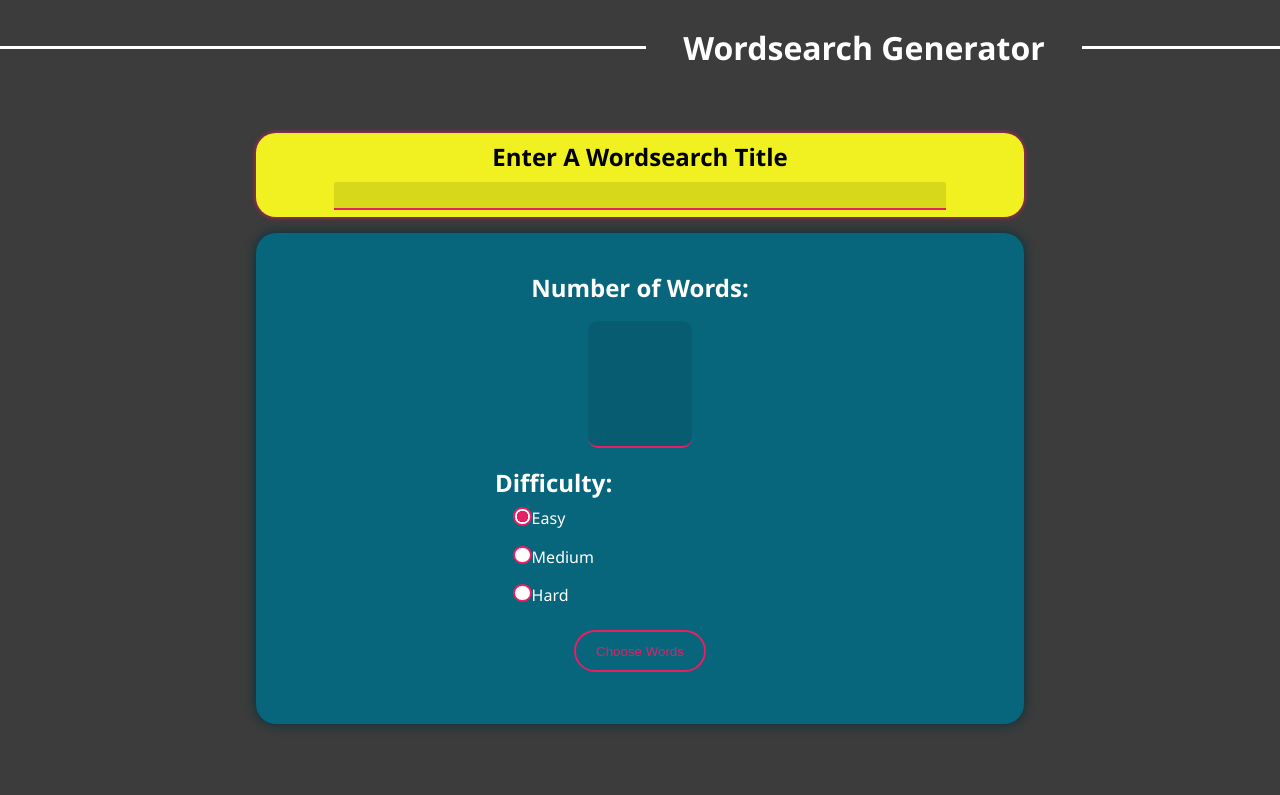
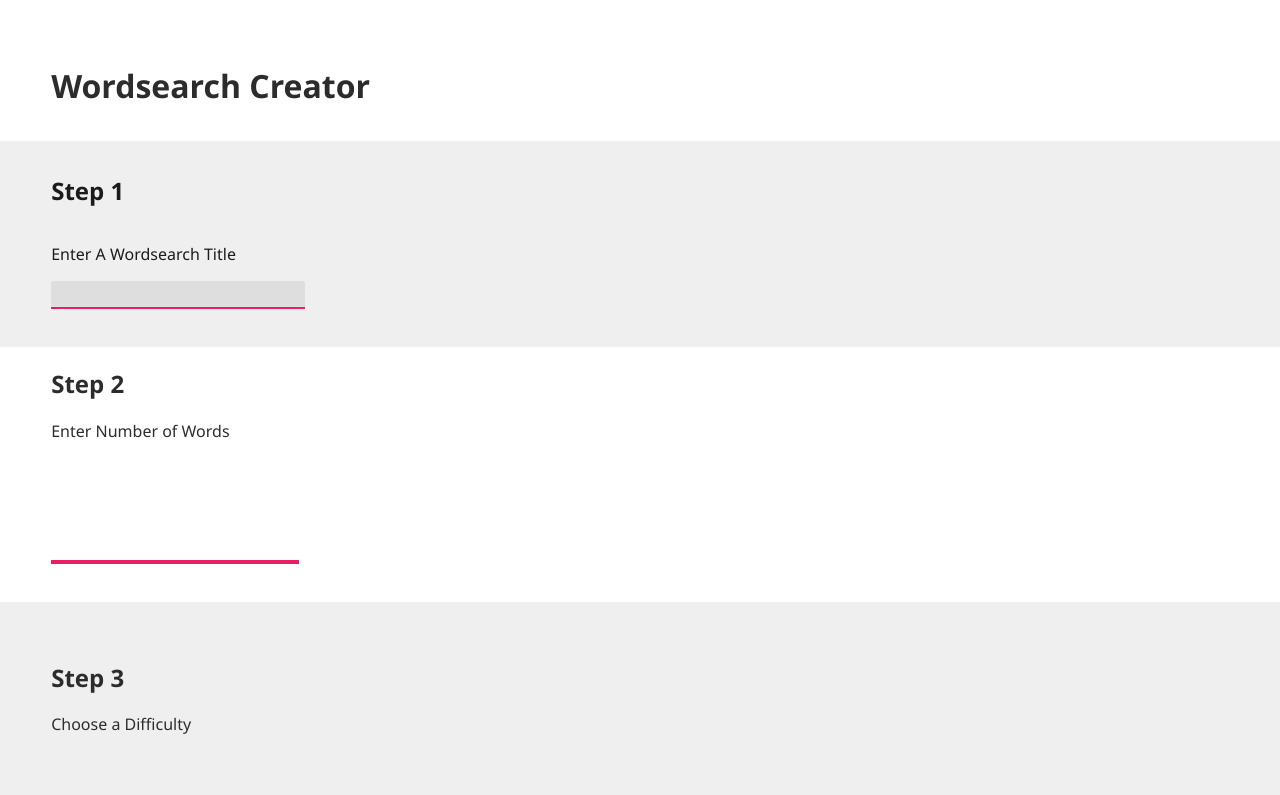
Before and after one commit to emiliolugo/wordsearch, a React (Vite) app: page / in a window 1280 px wide. Shown: the top 795 px of the page. Built offline with nearby package versions, Linux system fonts and the light colour scheme.

Commit message:
changed design

```diff
--- a/src/Footer.jsx
+++ b/src/Footer.jsx
@@ -3,7 +3,7 @@ import React from "react";
 export default function Footer(){
     return(
         <div className="footer">
-            <small>&copy;Emilio Lugo 2024. All rights reserved.</small>
+            <small>&copy; 2024. All rights reserved.</small>
         </div>
     )
 }
--- a/src/Header.jsx
+++ b/src/Header.jsx
@@ -3,13 +3,7 @@ import { motion } from "framer-motion";
 
 const Header = () => (
   <div className="header">
-    <span id = "hr1">
-    </span>
-    <div className = "top-text"><h1 className = "title">Wordsearch Generator</h1>
-    </div>
-    <span id = "hr2">
-    </span>
-
+    <h1 className = "title">Wordsearch Creator</h1>
   </div>
 );
 
--- a/src/Wordsearch.jsx
+++ b/src/Wordsearch.jsx
@@ -48,6 +48,11 @@ export default function Wordsearch() {
   // Function to handle word search generation
   function createRandomWords(event) {
     event.preventDefault();
+    event.preventDefault();
+    const numWords = parseInt(document.getElementById("num-words").value);
+    setWordCount(numWords);
+    const updatedWordArr = Array(numWords).fill(""); // Initialize with empty strings
+    setWordArr(updatedWordArr);
     setWordArr((prevWordArr) => {
       const randomWordsArray = generate(prevWordArr.length); // Adjust the options as needed
       return randomWordsArray;
@@ -222,6 +227,7 @@ export default function Wordsearch() {
         <div className="text-box" key={i}>
           <label className="word-label">
             Word {i + 1}:
+
             <input
               type="text"
               name={`word-${i}`}
@@ -261,9 +267,10 @@ export default function Wordsearch() {
       <div className="spacer-main">
         {!displayedSearch && (
           <form className="title-prompt">
-            <label className="word-count-label">
-              Enter A Wordsearch Title
-              <br></br>
+            <label className="word-title-label">
+              <h2>Step 1</h2>
+              <p>Enter A Wordsearch Title</p>
+
               <input
                 onChange={(event) => handleTitle(event)}
                 type="text"
@@ -276,10 +283,10 @@ export default function Wordsearch() {
         )}
         {!displayedSearch && (
           <div className="intro">
-            <div className="main-questions">
+            <h2>Step 2</h2>
               <form className="word-count-prompt" onSubmit={handleSubmit}>
                 <label className="word-count-label">
-                  Number of Words:<br />
+                  Enter Number of Words<br></br>
                   <input
                     id="num-words"
                     type="number"
@@ -291,7 +298,8 @@ export default function Wordsearch() {
                   onChange={(event) => handleDifficulty(event)}
                   className="difficulty"
                 >
-                  <label id="diff-label">Difficulty:</label>
+                  <h2>Step 3</h2>
+                  <label id="diff-label">Choose a Difficulty</label>
                   <div className="difficulty-radio">
                     <label className="diff-labels">
                       <input
@@ -300,26 +308,33 @@ export default function Wordsearch() {
                         name="difficulty"
                         defaultChecked
                       />
-                      Easy
+                      &#160;Easy
                     </label>
                     <label className="diff-labels">
                       <input type="radio" value="Medium" name="difficulty" />
-                      Medium
+                      &#160;Medium
                     </label>
                     <label className="diff-labels">
                       <input type="radio" value="Hard" name="difficulty" />
-                      Hard
+                      &#160;Hard
                     </label>
                   </div>
-                </div>
-                <button
+                  <div className="wrd-srch-btn">
+                  <button
                   type="submit"
                   className="create-word-search"
                 >
                   Choose Words
                 </button>
+
+                <button className="create-word-search" onClick={createRandomWords}  >
+                 Random Words
+                </button>
+
+                </div>
+                </div>
+
               </form>
-            </div>
           </div>
         )}
 
@@ -332,18 +347,16 @@ export default function Wordsearch() {
                   Create Custom Search
                 </button>
               </form>
-              <form onSubmit={createRandomWords}>
-                <button className="create-word-search" type="submit">
-                  Choose Random Words
-                </button>
-              </form>
+
             </div>
           </div>
         )}
       </div>
       {displayedSearch && (
         <div className="word-search-proper">
-          <h2>{title}</h2>
+          <div className="wrd-srch-title">
+          <h2 >{title}</h2>
+          </div>
           <table className="displayed-word-search">
             <tbody>{displayedSearch}</tbody>
           </table>
@@ -370,7 +383,7 @@ export default function Wordsearch() {
           </div>
           <div className="ws-buttons">
             <button className="create-word-search" onClick={() => location.reload()}>
-              Create New Word Search
+              New Word Search
             </button>
             <button className="create-word-search" onClick={giveUp}>
               Give Up
--- a/src/index.css
+++ b/src/index.css
@@ -3,37 +3,28 @@ body{
   margin: 0;
   padding: 0;
   font-family: 'Segoe UI', Tahoma, Geneva, Verdana, sans-serif;
-  background: #3C3C3C;
+  background: #fff;
   color: white;
 
 }
 .header{
-  margin-top: 2%;
-  display: flex;
-  align-items: center;
-  text-align: center;
+  background-color: #fff;
+  padding-bottom: 1%;
+  color: rgb(45, 44, 44);
+  margin: auto;
 }
-span{
+.title{
+  margin-top: 5%;
+  margin-left: 4%;
+}
 
-  border-style: solid;
-  border-bottom: 10px;
-}
-#hr1{
-  margin-right: auto;
-  width: 50%;
-}
-#hr2{
-  margin-left: auto;
-  width: 15%;
-}
 .intro
 {
-  border-radius: 20px;
-  padding: 5%;
-  background-color: #07657c;
+  color: rgb(45, 44, 44);
+}
 
-  filter: drop-shadow(0 0 0.4rem #032f39);
-
+.intro > h2{
+  margin-left: 4%;
 }
 
 .intro > button{
@@ -41,10 +32,13 @@ span{
   background-color: #E91E63;
 }
 
-.intro > button:hover{
+button:hover{
   transform: translateY(-1px);
   background-color: #c91853;
   border-color :#c91853;
+}
+.intro > h1{
+  font-size: 1.5rem;
 }
 .form-buttons{
   display: flex;
@@ -52,57 +46,32 @@ justify-content: space-around;
 }
 .ws-buttons > button{
   width: 40%;
-  font-size: auto;
+  font-size: 1rem;
+
 }
 .ws-buttons{
+  padding-top: 2%;
   display: flex;
   justify-content: space-around;
   margin: auto;
-  width: 50%;
-}
-.main-questions{
-  display: flex;
-  justify-content: center;
-  align-items: start;
+  width: 40%;
+
 }
 
 
-.word-search-main{
-  text-align: center;
-  margin-right: 5%;
-  margin-left: 5%;
-  border-radius: 6px;
-  padding: 5%;
 
-}
 .spacer-main{
-  width: 75%;
   margin: auto;
 }
-.word-count-prompt{
-  justify-content: center;
-  align-items: center;
-  padding-bottom: 2%;
-  width: 50%;
 
-}
 input{
   border-style: solid;
   border-color: lightgrey;
 }
-input[type=text] {
-	appearance: none;
-	border: none;
-	outline: none;
-	border-bottom: .2em solid #E91E63;
-	background: rgba(#E91E63, .2);
-	border-radius: .2em .2em 0 0;
-	padding: .4em;
-	color: #E91E63;
-}
+
 .diff-labels{
   display: flex;
-  margin-bottom: 20%;
+  margin-bottom: 1%;
 
 }
 input[type=radio] {
@@ -133,8 +102,27 @@ input[type=radio] {
 	}
 }
 .word-count-label{
+  margin-left: 4%;
+  display: flex;
+  flex-direction: column;
+  align-items: start;
+
+}
+.word-title-label{
+
+  display: flex;
+  flex-direction: column;
+  align-items: start;
+
+}
+h2{
   font-size: 1.5rem;
   font-weight: 600;
+}
+.word-count-label > p
+{
+  font-size: 1rem;
+  font-weight: 400;
 }
 
 
@@ -148,26 +136,23 @@ input[type=radio] {
 
 .num-words{
   text-align: center;
-  width: 30%;
-  font-size: 4rem;
-  width: 15%;
-  margin: 5%;
-  border-color: #E91E63;
-  border: none;
-  border-radius: 10px;
-	border-bottom: .04em solid #E91E63;
-background-color: #075c71;
-	padding: .4em;
-	color: #E91E63;
+  border-style: solid;
+  width: 20%;
+  margin-top: 2%;
+  font-size: 5rem;
+    appearance: none;
+    border: none;
+    outline: none;
+    border-bottom: .05em solid #E91E63;
+    background: rgba(#E91E63, .2);
+    padding: .01em;
+    color: #E91E63;
+
 }
 .submit-words{
   background-color: white;
   color: black;
-  margin-top: 5%;
   padding: 10%;
-  border-radius: 20px;
-  border-style: solid;
-  border-color: #E91E63;
   animation: slideDown 0.5s ease forwards;
 
 }
@@ -234,6 +219,8 @@ input[type="number"] {
 }
 
 .text-box{
+  display: flex;
+
   text-align: center;
 
 }
@@ -253,30 +240,47 @@ input[type="number"] {
   gap: 1em;
 
 }
+input[type="text"] {
+  appearance: none;
+  border: none;
+  outline: none;
+  border-bottom: .2em solid #E91E63;
+  border-radius: .2em .2em 0 0;
+  padding: .4em;
+  color: #E91E63;
+}
+input[type="text"]:focus {
+  background-color: #dfdede;
+}
+
 
 .difficulty-radio{
-  margin: auto;
   padding: 5%;
 
 }
-
 .difficulty{
-  width: 50%;
-  display: flex;
-  flex-direction: column;
+  margin-top: 3%;
+  padding-left: 4%;
+  padding-top: 3%;
+  background-color: #f0efef;
 }
 
+
+
 .displayed-word-search{
-  padding-bottom: 4%;
+  padding-bottom: 2%;
   margin: auto;
 }
 
 #diff-label{
-  font-weight: 600;
-  font-size: 1.5rem;
+  font-weight: 400;
+  font-size: 1rem;
 }
 
-
+.word-label{
+  display: flex;
+  flex-direction: column;
+}
 
 .letter{
   border: none;
@@ -292,15 +296,19 @@ input[type="number"] {
   text-shadow: gray 1px 0 10px;}
 .create-word-search{
 
-  align-items: center;
-  appearance: none;
 	border: .2em solid #E91E63;
-	background: hsl(0 0 0/0);
+	background: #E91E63;
 	padding: .85em 1.5em;
-	color: #E91E63;
+	color: #ffffff;
 	border-radius: 2em;
 	transition: .5s;
 
+}
+.wrd-srch-btn{
+  display: flex;
+  justify-content: space-evenly;
+
+  padding-bottom: 3%;
 }
 .alt-btn{
   align-items: center;
@@ -333,37 +341,53 @@ input[type="number"] {
 }
 
 #word-checklist{
-  gap: 4%;
-  margin: auto;
+
   display: grid;
   justify-content: center;
   grid-template-columns: repeat(auto-fill, 25%);
   width: 60%;
+  text-align: center;
 }
 
 .footer{
   text-align: center;
   margin-bottom: 2%;
   margin-top: 7%;
+  color: black;
 }
 
 .title-prompt{
-  background-color: rgb(241, 241, 33);
-  filter: drop-shadow(0 0 0.16rem #E91E63);
+  background-color: #f0efef;
+  color: rgb(27, 27, 27);
+  padding: 1%;
+  padding-bottom: 3%;
+  padding-left: 4%;
 
-  color: black;
-  padding: 1%;
-  margin-bottom: 2%;
-  border-radius: 20px;
+
 }
 
 .word-title{
-  width: 80%;
-  background-color: rgba(241, 241, 33, 0.848);
+  border-style: solid;
+  width: 20%;
+  background-color: #f0efef;
+    appearance: none;
+    border: none;
+    outline: none;
+    border-bottom: .2em solid #E91E63;
+    background: rgba(#E91E63, .2);
+    border-radius: .2em .2em 0 0;
+    padding: .4em;
+    color: #E91E63;
+
 
 }
 .word-title:focus{
-  background-color: rgba(212, 212, 26, 0.848);
+  background-color: rgba(214, 214, 214, 0.848);
+}
+
+.num-words:focus{
+  background-color: rgba(214, 214, 214, 0.848);
+  border-radius: 6px;
 }
 @media screen and (max-width: 600px) {
   html, body {
@@ -372,17 +396,26 @@ input[type="number"] {
   body {
     position: relative;
   }
+  letter{
+    font-size: auto;
+  }
 }
-.top-text > *{
-  margin: 0;
+.top-text{
+  margin: auto;
+
 }
 
 .word-search-proper{
-  width: 100%;
+
   background-color: white;
-  padding-top: 10%;
   padding-bottom: 10%;
   color: black;
-  border-radius: 20px;
-  filter: drop-shadow(0 0 0.75rem rgb(0, 0, 0));
+  margin-top: 2%;
+
 }
+.wrd-srch-title{
+
+  display: flex;
+  justify-content: center;
+  padding-bottom: 2%;
+}
```
